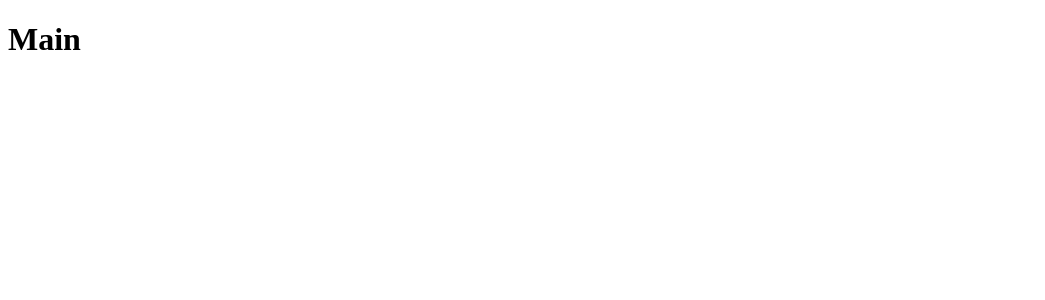
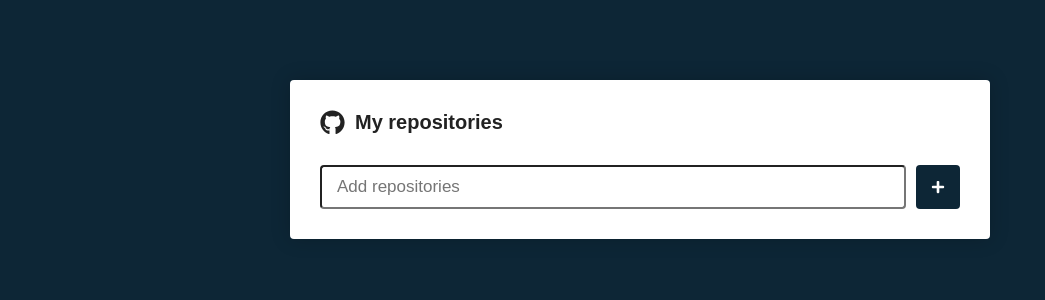
Before and after one commit to marcelopajr/repos, a React (Create React App) app: page / in a window 1280 px wide. Shown: the top 300 px of the page, without its empty margins (0-1045 px from the left). Built offline with nearby package versions, Linux system fonts and the light colour scheme.

Commit message:
Styling Main component

```diff
--- a/package.json
+++ b/package.json
@@ -8,8 +8,10 @@
     "@testing-library/user-event": "^12.8.3",
     "react": "^17.0.2",
     "react-dom": "^17.0.2",
+    "react-icons": "^4.2.0",
     "react-router-dom": "^5.3.0",
     "react-scripts": "4.0.3",
+    "styled-components": "^5.3.1",
     "web-vitals": "^1.1.2"
   },
   "scripts": {
--- a/src/App.js
+++ b/src/App.js
@@ -1,5 +1,11 @@
 import Routes from './routes';
+import GlobalStyle from './styles/global';
 
 export default function App() {
-  return <Routes />;
+  return (
+    <>
+      <GlobalStyle />
+      <Routes />
+    </>
+  );
 }
--- a/src/pages/Main/index.jsx
+++ b/src/pages/Main/index.jsx
@@ -1,3 +1,20 @@
+import { FaGithub, FaPlus } from 'react-icons/fa';
+import { Container, Form, SubmitButton } from './styles';
+
 export default function Main() {
-  return <h1>Main</h1>;
+  return (
+    <Container>
+      <h1>
+        <FaGithub size={25} />
+        My repositories
+      </h1>
+
+      <Form>
+        <input onSubmit={() => {}} type="text" placeholder="Add repositories" />
+        <SubmitButton>
+          <FaPlus color="#FFF" size={14} />
+        </SubmitButton>
+      </Form>
+    </Container>
+  );
 }
--- /dev/null
+++ b/src/pages/Main/styles.js
@@ -0,0 +1,46 @@
+import styled from 'styled-components';
+
+export const Container = styled.div`
+  max-width: 700px;
+  background: #fff;
+  border-radius: 4px;
+  box-shadow: 0 0 20px rgba(0, 0, 0, 0.2);
+  padding: 30px;
+  margin: 80px auto;
+
+  h1 {
+    font-size: 20px;
+    display: flex;
+    flex-direction: row;
+    align-items: center;
+
+    svg {
+      margin-right: 10px;
+    }
+  }
+`;
+
+export const Form = styled.form`
+  margin-top: 30px;
+  display: flex;
+  flex-direction: row;
+
+  input {
+    flex: 1;
+    border: 10x solid #ddd;
+    padding: 10px 15px;
+    border-radius: 4px;
+    font-size: 17px;
+  }
+`;
+
+export const SubmitButton = styled.button`
+  background: #0d2636;
+  border: 0;
+  border-radius: 4px;
+  margin-left: 10px;
+  padding: 0 15px;
+  display: flex;
+  justify-content: center;
+  align-items: center;
+`;
--- /dev/null
+++ b/src/styles/global.js
@@ -0,0 +1,30 @@
+import { createGlobalStyle } from 'styled-components';
+
+export default createGlobalStyle`
+  * {
+    margin: 0;
+    padding: 0;
+    outline: 0;
+    box-sizing: border-box;
+  }
+
+  html, body, #root {
+    min-height: 100%;
+  }
+
+  body {
+    background: #0D2636;
+    font-size: 14px;
+    -webkit-font-smoothing: antialiased !important;
+  }
+
+  body, input, button {
+    color: #222;
+    font-size: 14px;
+    font-family: Arial, Helvetica, sans-serif;
+  }
+
+  button {
+    cursor: pointer;
+  }
+`;
```
Also changed, not shown: 1 other file (tests, documents, lock files or other folders).
